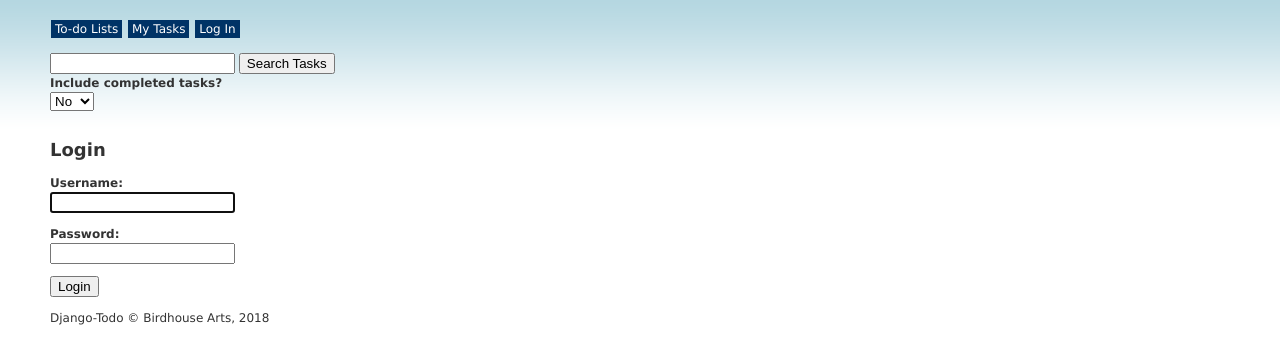
After one commit to shacker/gtd, a Django app: page /login/ in a window 1280 px wide. The commit adds this page. Shown: the top 364 px of the page. Run offline with Django 3.2, Linux system fonts and the light colour scheme.

Commit message:
Add login/logout views

```diff
--- a/project/settings.py
+++ b/project/settings.py
@@ -24,6 +24,8 @@ USE_I18N = True
 # Example: "/home/media/media.lawrence.com/"
 # STATIC_ROOT = '/Users/shacker/dev/gtd/project/static'
 STATIC_URL = "/static/"
+
+LOGIN_REDIRECT_URL = 'home'
 
 
 MIDDLEWARE = [
--- a/project/templates/base.html
+++ b/project/templates/base.html
@@ -25,6 +25,12 @@
 
           {% if user.is_staff %}
       	    <li><a href="{% url 'admin:index' %}">Admin</a></li>
+          {% endif %}
+
+          {% if user.is_authenticated %}
+            <li><a href="{% url 'logout' %}">Log Out</a></li>
+          {% else %}
+            <li><a href="{% url 'login' %}">Log In</a></li>
           {% endif %}
 
       		<form action="{% url 'todo:search' %}" method="get" accept-charset="utf-8" style="margin-top:15px;">
--- /dev/null
+++ b/project/templates/registration/login.html
@@ -0,0 +1,12 @@
+{% extends 'base.html' %}
+
+{% block title %}Login{% endblock %}
+
+{% block content %}
+  <h2>Login</h2>
+  <form method="post">
+    {% csrf_token %}
+    {{ form.as_p }}
+    <button type="submit">Login</button>
+  </form>
+{% endblock %}
--- a/project/urls.py
+++ b/project/urls.py
@@ -1,9 +1,15 @@
+from django.contrib.auth import views as auth_views
 from django.conf import settings
 from django.conf.urls.static import static
 from django.contrib import admin
 from django.urls import include, path
+from django.views.generic import TemplateView
+
 
 urlpatterns = [
+    path('', TemplateView.as_view(template_name='home.html'), name='home'),
+    path('login/', auth_views.login, name='login'),
+    path('logout/', auth_views.logout, {'next_page': '/'}, name='logout'),
     path('admin/', admin.site.urls),
-    path('', include('todo.urls')),
+    path('lists/', include('todo.urls')),
 ] + static(settings.STATIC_URL, document_root=settings.STATIC_ROOT)  # Static media in DEBUG mode
```
Also changed, not shown: project/templates/home.html (added, +9 -0 lines).
